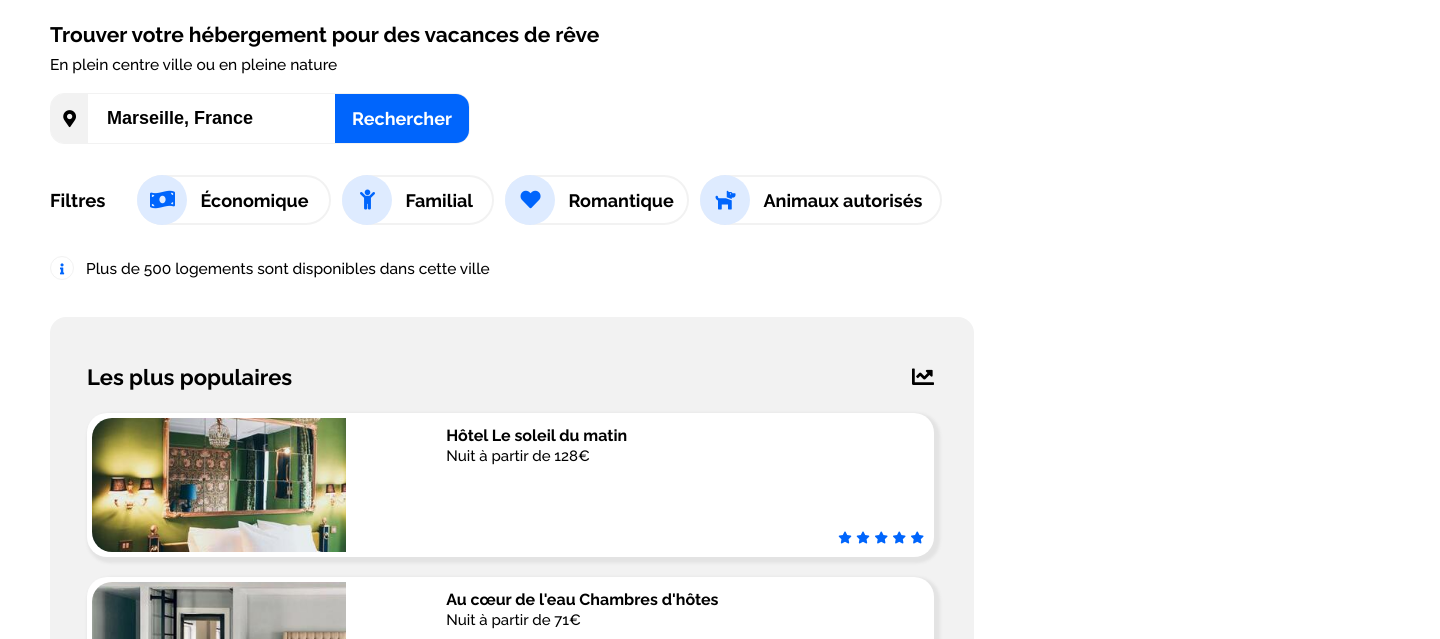
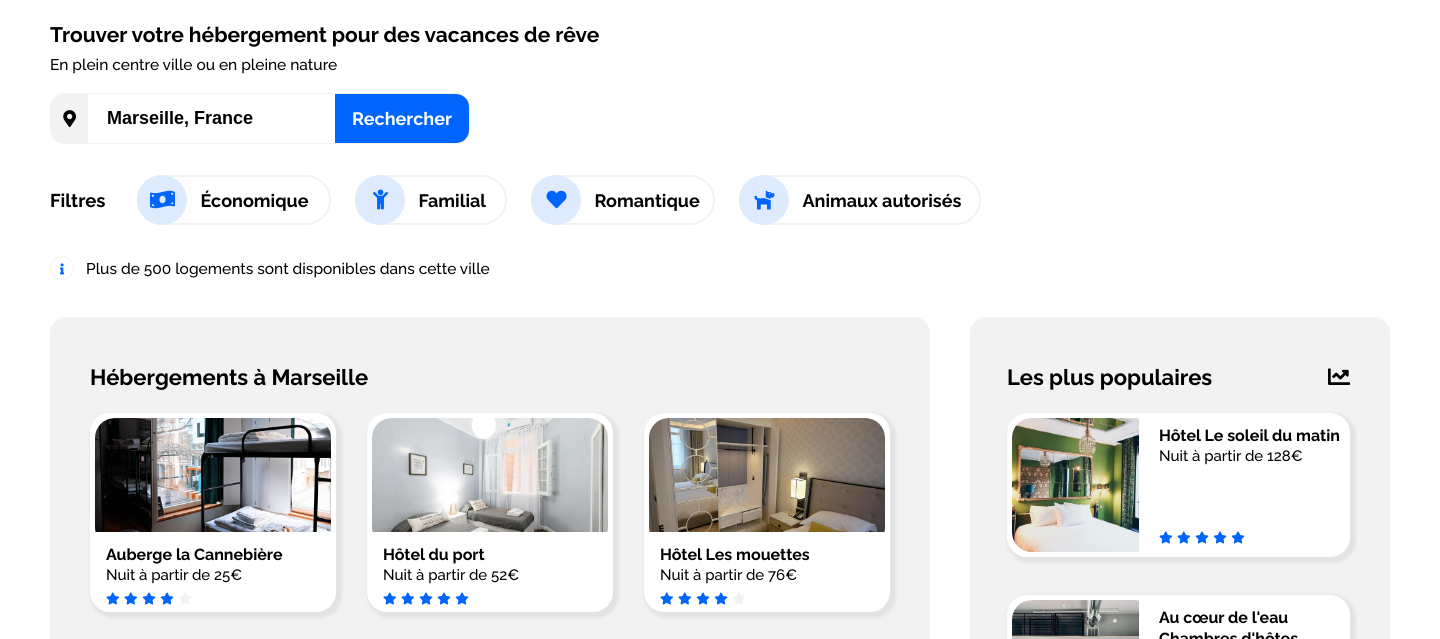
Before and after one commit to Kezenh/QuentinRampteau_2_02092021, a plain HTML site: page index.html in a window 1280 px wide. Shown: the part 109-748 px from the top of the page, 1440 px wide, since content can reach past the window. Drawn offline with Linux system fonts and the light colour scheme.

Commit message:
Changement media querries

```diff
--- a/index.html
+++ b/index.html
@@ -3,12 +3,13 @@
 <html lang="fr">
     <head>
         <meta charset="utf-8" />
+        <meta name='viewport' content='width=device-width, initial-scale=1.0' />
         <link rel="icon" type="image/svg" href="images/logo/logo_reservia.svg">
         <link rel="stylesheet" href="style.css" />
         <link href="https://fonts.googleapis.com/css2?family=Raleway:wght@500;700&display=swap" rel="stylesheet">
         <link href="font_awesome/css/all.css" rel="stylesheet">
-        <link rel="stylesheet" media="all and (min-device-width: 376px) and (max-device-width: 1024px)" href="tablette.css">
-        <link rel="stylesheet" media="all and (max-device-width: 375px)" href="portable.css">
+        <link rel="stylesheet" media="all and (min-width: 376px) and (max-width: 1024px)" href="tablette.css">
+        <link rel="stylesheet" media="all and (max-width: 375px)" href="portable.css">
         <title>Reservia</title>
     </head>
     <body>
```
